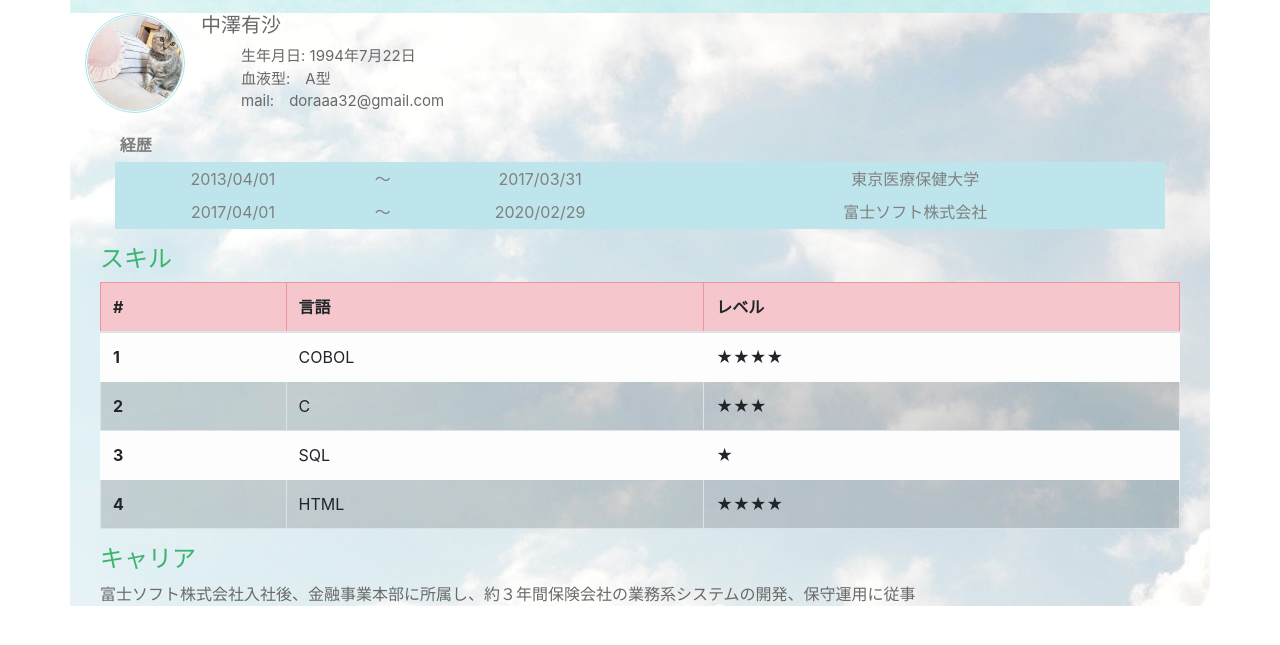
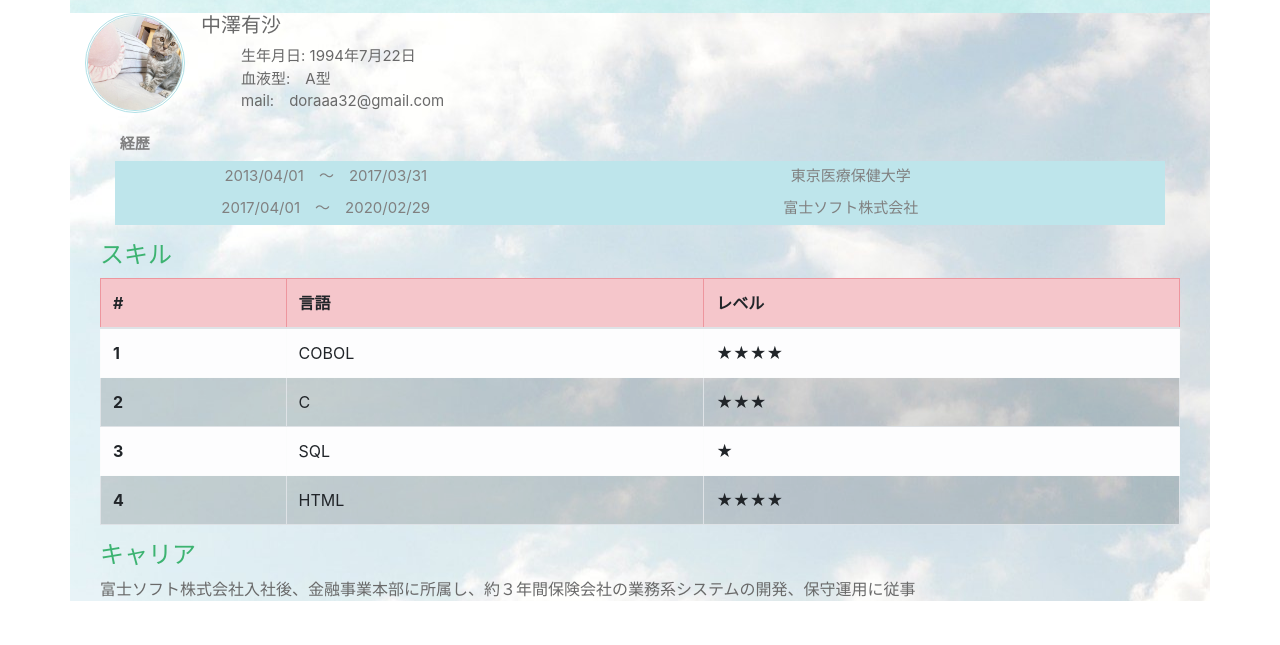
Before and after one commit to nakazawa722/portfolio, a plain HTML site: page index.html in a window 1280 px wide. Shown: the part 83-728 px from the top of the page. Drawn offline with nearby package versions, Linux system fonts and the light colour scheme.

Commit message:
plof部分のテーブルの幅設定

```diff
--- a/css/style.css
+++ b/css/style.css
@@ -36,8 +36,5 @@ h1{
 
 .plof tr{
     color: gray;
+    font-size: 15px;
 }
-
-.plof thead{
-    color: teal;
-}
--- a/index.html
+++ b/index.html
@@ -53,15 +53,11 @@
                 </thead>
                 <tbody align="center">
                   <tr class="table-info">
-                    <td width="50">2013/04/01</td>
-                    <td width="10">〜</td>
-                    <td width="50">2017/03/31</td>
+                    <td width="50">2013/04/01　〜　2017/03/31</td>
                     <td width="200">東京医療保健大学</td>
                   </tr>
                   <tr class="table-info">
-                    <td width="50">2017/04/01</td>
-                    <td width="10">〜</td>
-                    <td width="50">2020/02/29</td>
+                    <td width="50">2017/04/01　〜　2020/02/29</td>
                     <td width="200">富士ソフト株式会社</td>
                   </tr>
                 </tbody>
```
